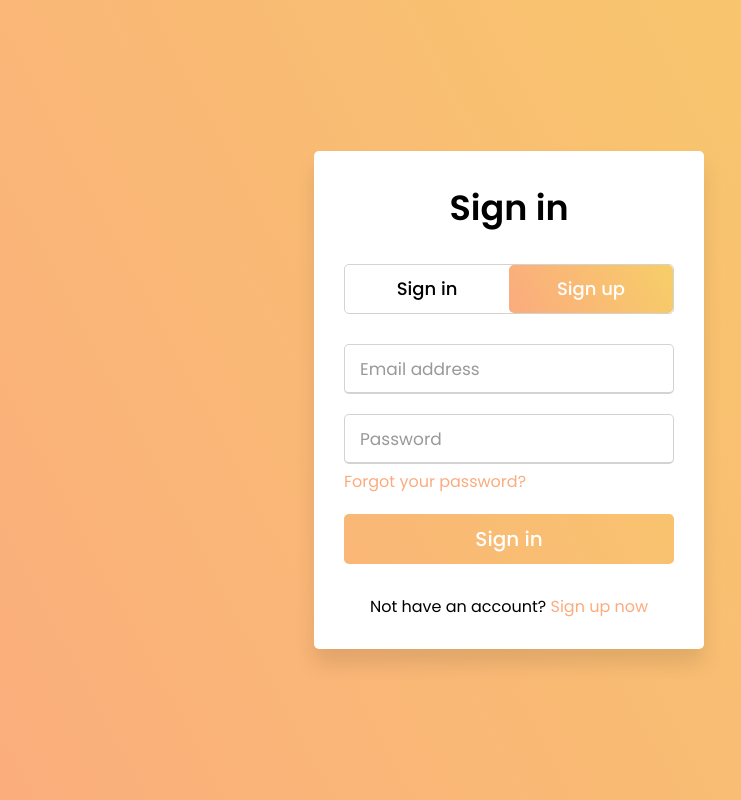
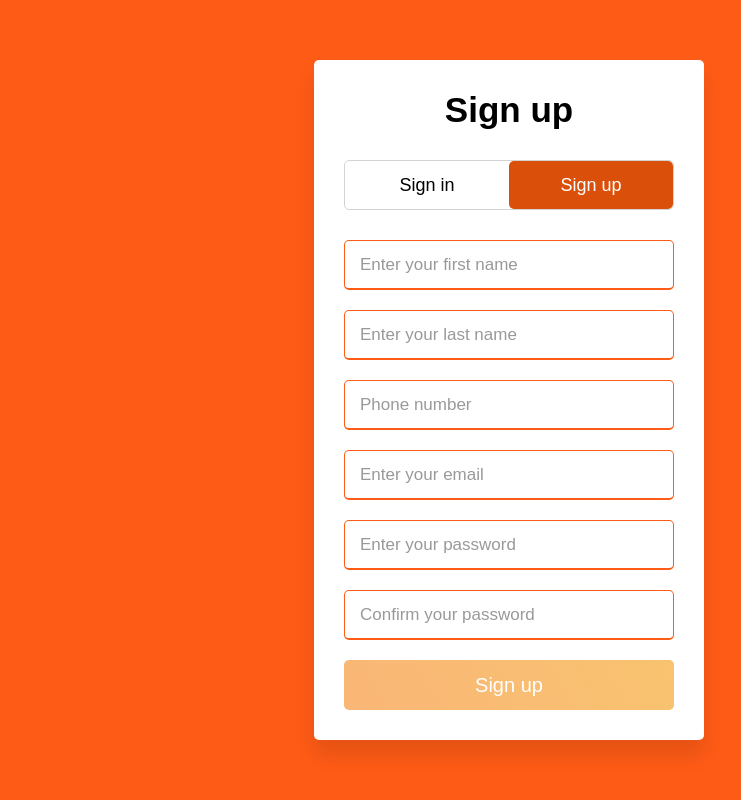
Before and after one commit to VuongDQaaa/MindxFinalProject, a plain HTML site: page login.html in a window 1280 px wide. Both pictures are taken after a click on the label "Sign up". Shown: the whole page, without its empty margins (131-872 px from the left). Drawn offline with Linux system fonts and the light colour scheme.

Commit message:
Update login.html

```diff
--- a/login.html
+++ b/login.html
@@ -2,12 +2,11 @@
 <html lang="vi">
    <head>
       <meta charset="utf-8">
-      <title>Document</title>
+      <title>Login form</title>
       <meta name="viewport" content="width=device-width, initial-scale=1.0">
    </head>
-   <body>
    <style>
-         @import url('https://fonts.googleapis.com/css?family=Poppins:400,500,600,700&display=swap'); *{
+     @import url('https://fonts.googleapis.com/css2?family=Rajdhani:wght@300;400;500;600;700&display=swap'); *{
   margin: 0;
   padding: 0;
   box-sizing: border-box;
@@ -18,12 +17,12 @@
   height: 100%;
   width: 100%;
   place-items: center;
-    background-color: #FBAB7E;
-  background-image: linear-gradient(62deg, #FBAB7E 0%, #F7CE68 100%);
+  background-color:hsl(18, 99%, 54%);
+  background-image: hsl(18, 99%, 54%);
 }
 ::selection{
-    background: #fa4299;
-    color: #fff;
+  background: hsl(18, 99%, 54%);
+  color: rgb(10, 9, 9);
 }
 .container{
   overflow: hidden;
@@ -58,7 +57,7 @@
 .slide-controls .slide{
   height: 100%;
   width: 100%;
-    color: #fff;
+  color: hsl(18, 99%, 54%);
   font-size: 18px;
   font-weight: 500;
   text-align: center;
@@ -70,6 +69,11 @@
 .slide-controls label.signup{
   color: #000;
 }
+
+.slide-controls label.signin{
+  color: #000;
+}
+
 .slide-controls .slider-tab{
   position: absolute;
   height: 100%;
@@ -77,8 +81,8 @@
   left: 0;
   z-index: 0;
   border-radius: 5px;
-   background-color: #FBAB7E;
-  background-image: linear-gradient(62deg, #FBAB7E 0%, #F7CE68 100%);
+  background-color: hsl(20, 90%, 45%);
+  background-image: hsl(20, 90%, 45%);
   transition: all 0.6s cubic-bezier(0.68,-0.55,0.265,1.55);
 }
 input[type="radio"]{
@@ -125,13 +129,13 @@
   outline: none;
   padding-left: 15px;
   border-radius: 5px;
-    border: 1px solid lightgrey;
+  border: 1px solid hsl(18, 99%, 54%);
   border-bottom-width: 2px;
   font-size: 17px;
   transition: all 0.3s ease;
 }
 .form-inner form .field input:focus{
-    border-color: #fc83bb;
+  border-color: #080808;
 }
 .form-inner form .field input::placeholder{
   color: #999;
@@ -149,7 +153,7 @@
 }
 .form-inner form .pass-link a,
 .form-inner form .signup-link a{
-    color: #FBAB7E;
+  color:hsl(20, 90%, 45%);
   text-decoration: none;
 }
 .form-inner form .pass-link a:hover, .form-inner form .signup-link a:hover{
@@ -167,7 +171,7 @@
   width: 300%;
   position: absolute;
   left: -100%;
-    background-color: #FBAB7E;
+  background-color: hsl(18, 99%, 54%);
   background-image: linear-gradient(62deg, #FBAB7E 0%, #F7CE68 100%);
   border-radius: 5px;
   transition: all 0.4s ease;
@@ -190,6 +194,7 @@
   cursor: pointer;
 }
    </style>
+   <body>
       <div class="container">
          <div class="title-text">
             <div class="title login">
@@ -210,10 +215,10 @@
             <div class="form-inner">
                <form action="#" class="login">
                   <div class="field">
-                     <input type="email" placeholder="Email address" required>
+                     <input type="text" placeholder="Enter your email/phone number" required>
                   </div>
                   <div class="field">
-                     <input type="password" placeholder="Password" required>
+                     <input type="password" placeholder="Enter your password" required>
                   </div>
                   <div class="pass-link">
                      <a href="#">Forgot your password?</a>
@@ -223,12 +228,21 @@
                      <input type="submit" value="Sign in">
                   </div>
                   <div class="signup-link">
-                     Not have an account? <a href="">Sign up now</a>
+                     Not have an account? <a href="">Sign up now!</a>
                   </div>
                </form>
                <form action="#" class="signup">
                   <div class="field">
-                     <input type="email" placeholder="Enter your email" required>
+                    <input type="text" placeholder="Enter your first name" required>
+                  </div>
+                  <div class="field">
+                    <input type="text" placeholder="Enter your last name" required>
+                  </div>
+                  <div class="field">
+                    <input type="text" placeholder="Phone number" required>
+                  </div>
+                  <div class="field">
+                     <input type="text" placeholder="Enter your email" required>
                   </div>
                   <div class="field">
                      <input type="password" placeholder="Enter your password" required>
@@ -238,12 +252,30 @@
                   </div>
                   <div class="field btn">
                      <div class="btn-layer"></div>
-                     <input type="submit" value=" Sign up">
+                     <input type="submit" value="Sign up">
                   </div>
                </form>
             </div>
          </div>
       </div>
    </body>
-   <script src="./login.js"></script>
+   <script>
+     const loginText = document.querySelector(".title-text .login");
+     const loginForm = document.querySelector("form.login");
+     const loginBtn = document.querySelector("label.login");
+     const signupBtn = document.querySelector("label.signup");
+     const signupLink = document.querySelector("form .signup-link a");
+     signupBtn.onclick = (()=>{
+     loginForm.style.marginLeft = "-50%";
+     loginText.style.marginLeft = "-50%";
+     });
+     loginBtn.onclick = (()=>{
+     loginForm.style.marginLeft = "0%";
+     loginText.style.marginLeft = "0%";
+     });
+     signupLink.onclick = (()=>{
+     signupBtn.click();
+     return false;
+     });
+   </script>
 </html>
```
Lines whose indentation alone changed are shown as unchanged.
